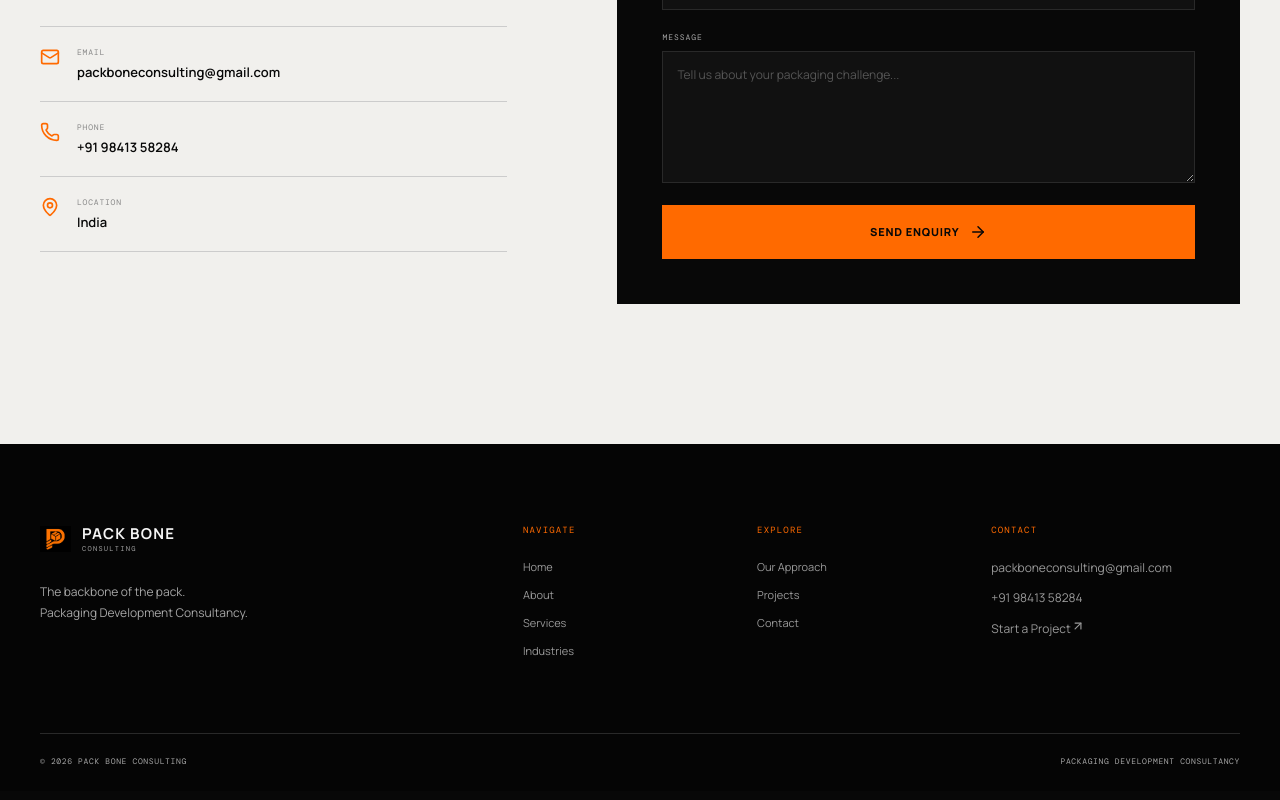
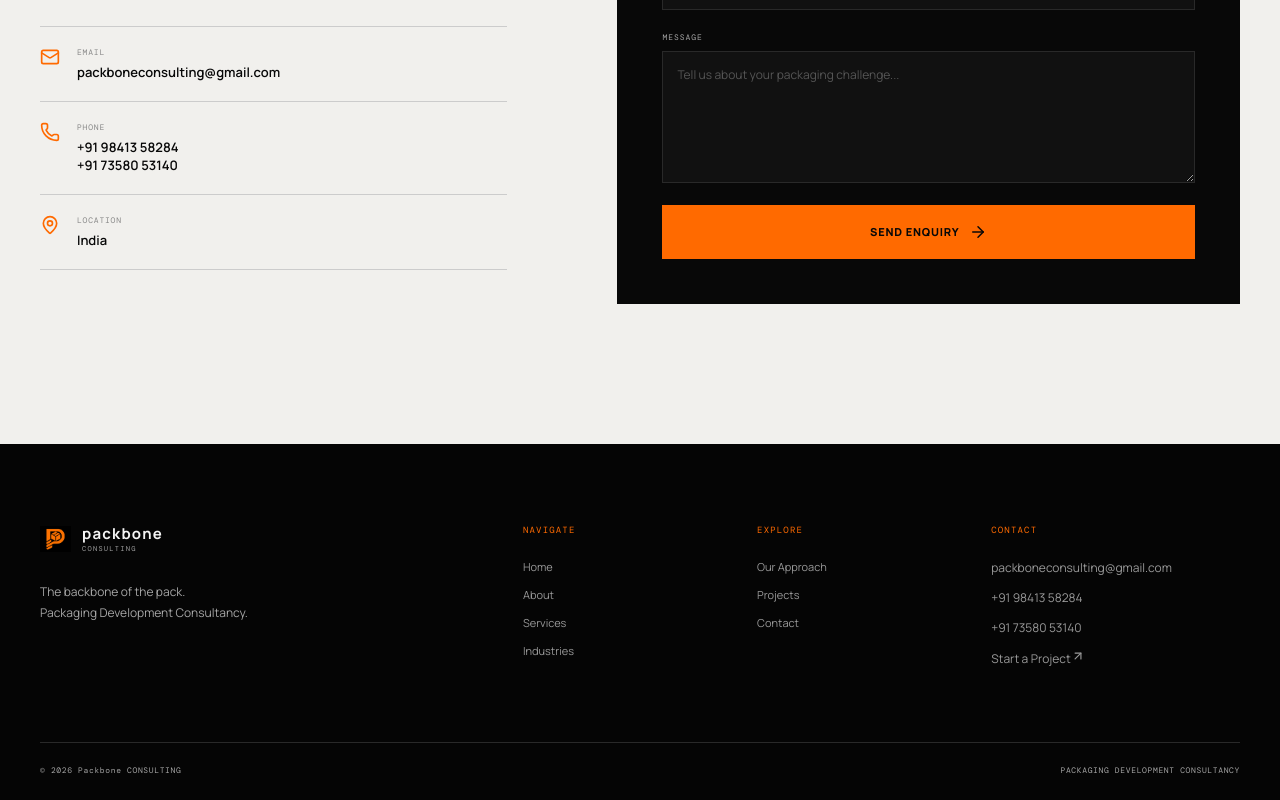
Before and after one commit to jashvarthini18/Pack-Bone-Consulting, a React (Vite) app in the folder frontend/: page /Pack-Bone-Consulting/contact in a window 1280 px wide. Shown: the part 1061-1861 px from the top of the page. Built offline with nearby package versions, Linux system fonts and the light colour scheme; a web font is replaced by a local one.

Commit message:
Update: Contact details

```diff
--- a/frontend/index.html
+++ b/frontend/index.html
@@ -26,7 +26,7 @@
     </script>
      <link rel="icon" type="image/png" href="/pack-bone-logo.png" />
     <meta name="viewport" content="width=device-width, initial-scale=1.0" />
-    <title>Pack Bone Consulting</title>
+    <title>Packbone Consulting</title>
   </head>
   <body>
     <div id="root"></div>
--- a/frontend/src/components/Footer.jsx
+++ b/frontend/src/components/Footer.jsx
@@ -14,11 +14,11 @@ function Footer() {
                 <span></span>
               </div> */}
               <div className="brand-mark">
-                <img src="./pack-bone-logo.png" alt="Pack Bone Consulting" />
+                <img src="./pack-bone-logo.png" alt="Packbone Consulting" />
               </div>
 
               <div className="brand-text">
-                <strong>PACK BONE</strong>
+                <strong>packbone</strong>
                 <small>CONSULTING</small>
               </div>
             </Link>
@@ -55,6 +55,8 @@ function Footer() {
             </a>
 
             <a href="tel:+919841358284">+91 98413 58284</a>
+            <a href="tel:+917358053140">+91 73580 53140</a>
+
 
             <Link to="/contact">
               Start a Project
@@ -64,7 +66,7 @@ function Footer() {
         </div>
 
         <div className="footer-bottom">
-          <span>© 2026 PACK BONE CONSULTING</span>
+          <span>© 2026 Packbone CONSULTING</span>
 
           <span>PACKAGING DEVELOPMENT CONSULTANCY</span>
         </div>
--- a/frontend/src/components/Navbar.jsx
+++ b/frontend/src/components/Navbar.jsx
@@ -39,11 +39,11 @@ function Navbar() {
             <span></span>
           </div> */}
           <div className="brand-mark">
-            <img src="./pack-bone-logo.png" alt="Pack Bone Consulting" />
+            <img src="./pack-bone-logo.png" alt="Packbone Consulting" />
           </div>
 
           <div className="brand-text">
-            <strong>PACK BONE</strong>
+            <strong>packbone</strong>
             <small>CONSULTING</small>
           </div>
         </Link>
--- a/frontend/src/components/PageMeta.jsx
+++ b/frontend/src/components/PageMeta.jsx
@@ -3,8 +3,8 @@ import { useEffect } from "react";
 function PageMeta({ title }) {
   useEffect(() => {
     document.title = title
-      ? `${title} | Pack Bone Consulting`
-      : "Pack Bone Consulting | Packaging Development Consultancy";
+      ? `${title} | Packbone Consulting`
+      : "Packbone Consulting | Packaging Development Consultancy";
   }, [title]);
 
   return null;
--- a/frontend/src/pages/About.jsx
+++ b/frontend/src/pages/About.jsx
@@ -17,7 +17,7 @@ function About() {
 
           <div className="eyebrow">
             <span className="eyebrow-line"></span>
-            ABOUT PACK BONE
+            ABOUT packbone
           </div>
 
           <h1>
@@ -51,7 +51,7 @@ function About() {
                 <div className="about-initials">
   <img
     src="./pack-bone-logo-with-name.png"
-    alt="Pack Bone Consulting"
+    alt="packbone Consulting"
   />
 </div>
 
@@ -128,7 +128,7 @@ function About() {
         <div className="container">
 
           <div className="principle-mark">
-  <img src="./pack-bone-logo.png" alt="Pack Bone" />
+  <img src="./pack-bone-logo.png" alt="Packbone" />
 </div>
 
           <blockquote>
--- a/frontend/src/pages/Contact.jsx
+++ b/frontend/src/pages/Contact.jsx
@@ -107,8 +107,11 @@ function Contact() {
                     <a href="tel:+919841358284">
                       +91 98413 58284
                     </a>
+
+                    <a href="tel:+917358053140">+91 73580 53140</a>
                   </div>
                 </div>
+
 
                 <div className="contact-detail">
                   <MapPin size={20} />
--- a/frontend/src/pages/Home.jsx
+++ b/frontend/src/pages/Home.jsx
@@ -83,7 +83,7 @@ function Hero() {
             <div className="package-box">
               <div className="box-front">
                 <div className="box-logo">
-                  <img src="./pack-bone-logo.png" alt="Pack Bone" />
+                  <img src="./pack-bone-logo.png" alt="packbone" />
                 </div>
 
                 <div className="box-line"></div>
```
